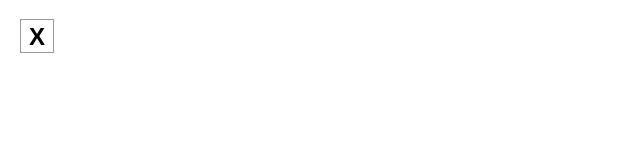
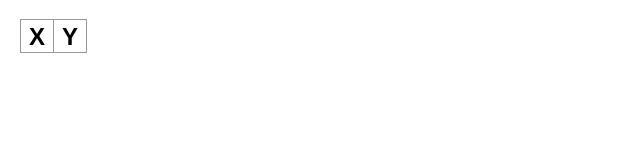
Before and after one commit to bscwebmaster/react-firebase-tuts, a React (Create React App) app: page / in a window 1280 px wide. Shown: the top 160 px of the page, without its empty margins (0-640 px from the left). Built offline with nearby package versions, Linux system fonts and the light colour scheme.

Commit message:
removed reportWebVitals

```diff
--- a/src/App.js
+++ b/src/App.js
@@ -1,3 +1,8 @@
 export default function Square() {
-  return <button className="square">X</button>;
+  return (
+  <>
+    <button className="square">X</button>
+    <button className="square">Y</button>
+  </>
+  );
 }
--- a/src/index.js
+++ b/src/index.js
@@ -2,7 +2,6 @@ import React from 'react';
 import ReactDOM from 'react-dom/client';
 import './styles.css';
 import App from './App';
-import reportWebVitals from './reportWebVitals';
 
 const root = ReactDOM.createRoot(document.getElementById('root'));
 root.render(
@@ -10,8 +9,3 @@ root.render(
     <App />
   </React.StrictMode>
 );
-
-// If you want to start measuring performance in your app, pass a function
-// to log results (for example: reportWebVitals(console.log))
-// or send to an analytics endpoint. Learn more: https://bit.ly/CRA-vitals
-reportWebVitals();
```
